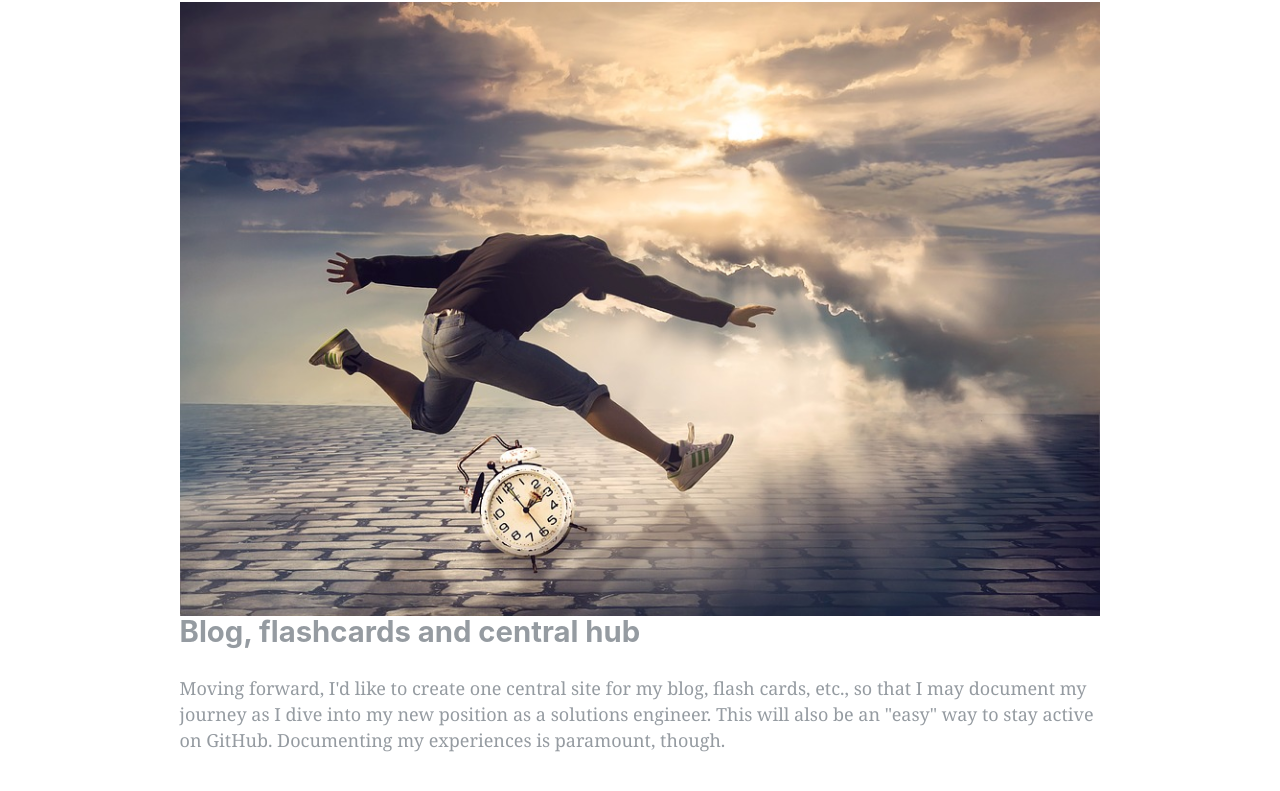
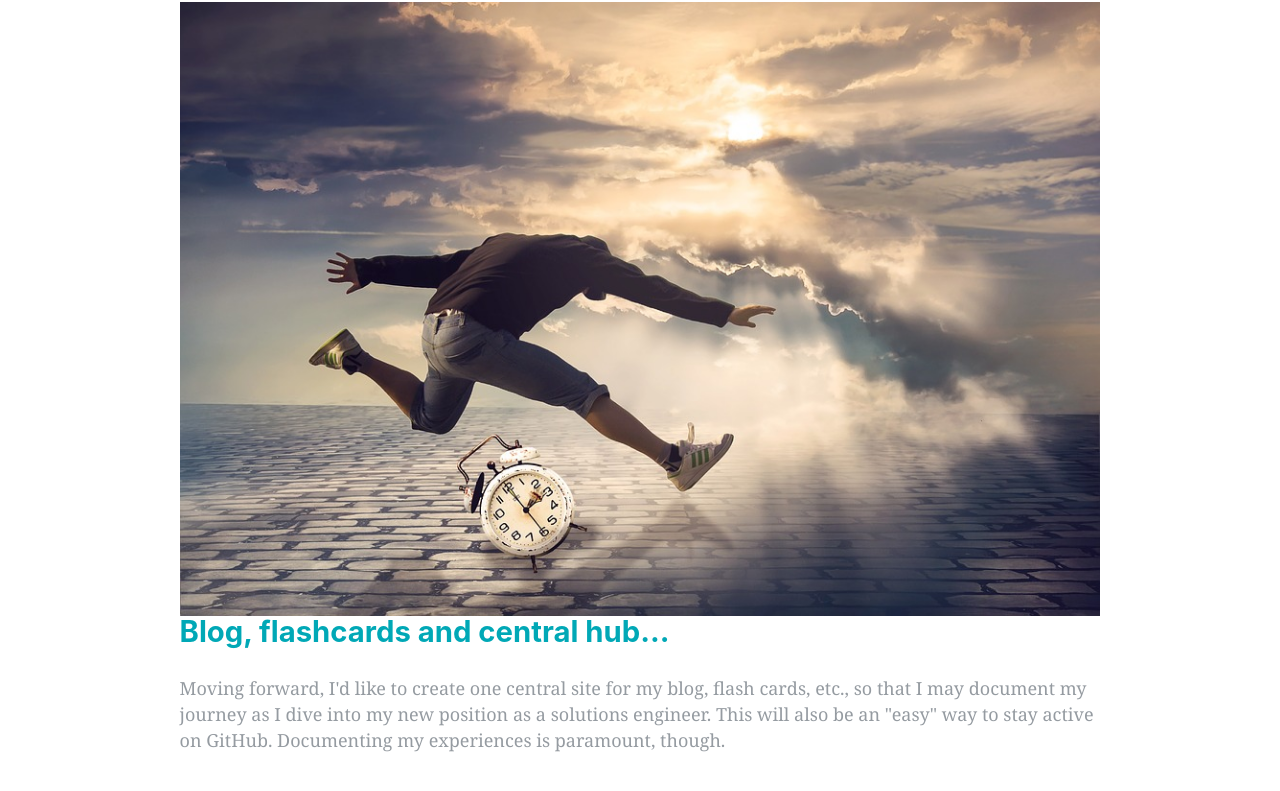
Before and after one commit to mjbenefiel/react-blog-sample, a Gatsby site: page /my-first-post in a window 1280 px wide. Shown: the part 191-982 px from the top of the page. Built offline with nearby package versions, Linux system fonts and the light colour scheme; Gatsby itself is replaced by a stand-in of ours.

Commit message:
first post

```diff
--- a/src/components/layout.css
+++ b/src/components/layout.css
@@ -211,6 +211,7 @@ body {
 }
 img {
   max-width: 100%;
+  /* max-height: 50%; */
   margin-left: 0;
   margin-right: 0;
   margin-top: 0;
@@ -246,7 +247,7 @@ h2 {
   padding-right: 0;
   padding-top: 0;
   margin-bottom: 1.45rem;
-  color: inherit;
+  color: #00A8B6;
   font-family: -apple-system, BlinkMacSystemFont, Segoe UI, Roboto, Oxygen,
     Ubuntu, Cantarell, Fira Sans, Droid Sans, Helvetica Neue, sans-serif;
   font-weight: bold;
--- a/src/pages/my-first-post/index.md
+++ b/src/pages/my-first-post/index.md
@@ -4,5 +4,5 @@ description: This post is related to the gatsbyjs
 date: '2019-04-26'
 image: 'time.jpg'
 ---
-## Blog, flashcards and central hub
-Moving forward, I'd like to create one central site for my blog, flash cards, etc., so that I may document my journey as I dive into my new position as a solutions engineer. This will also be an "easy" way to stay active on GitHub. Documenting my experiences is paramount, though.
+## Blog, flashcards and central hub...
+ Moving forward, I'd like to create one central site for my blog, flash cards, etc., so that I may document my journey as I dive into my new position as a solutions engineer. This will also be an "easy" way to stay active on GitHub. Documenting my experiences is paramount, though.
```
